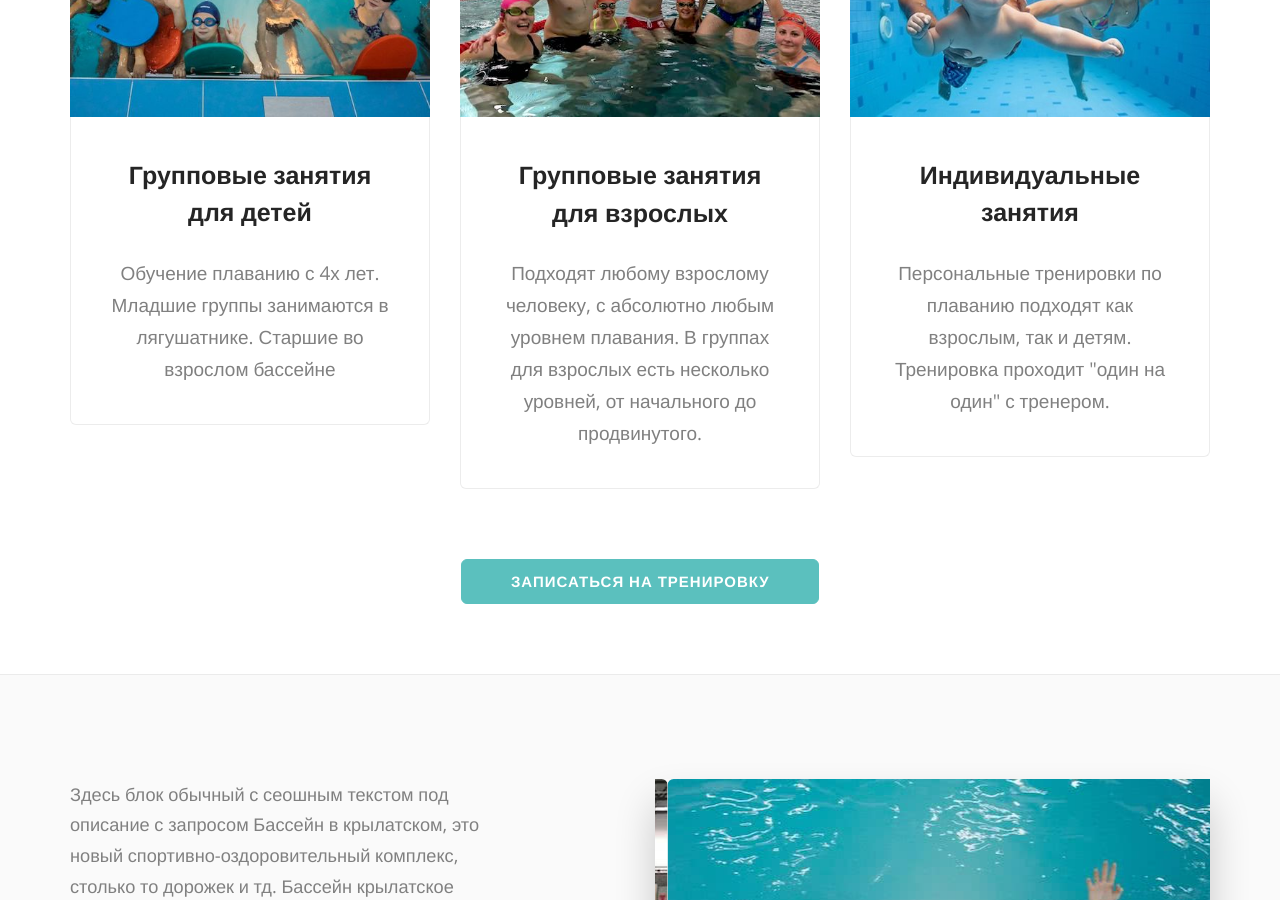
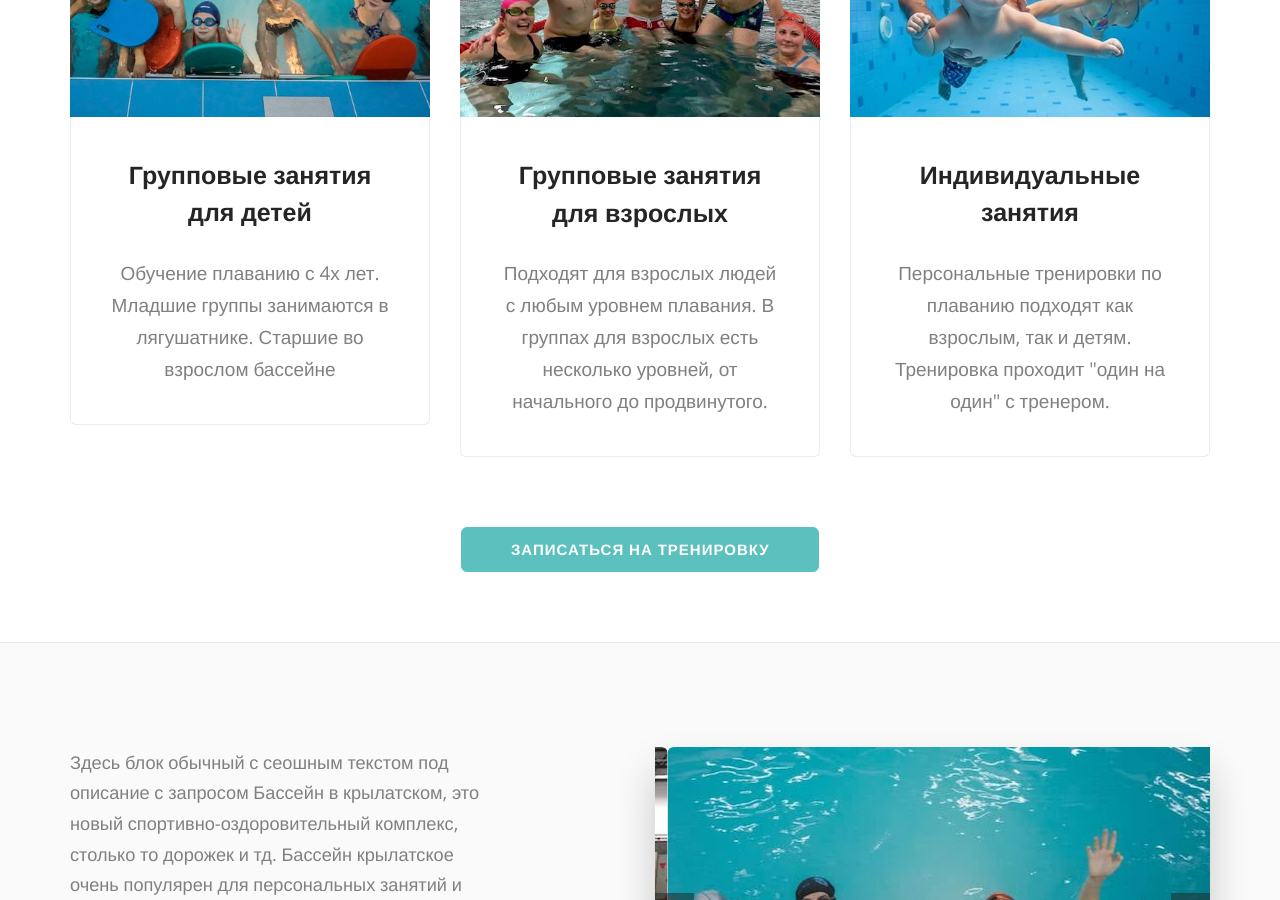
Before and after one commit to zhukovsp/bvk, a Jekyll site: the page built from index.md, in a window 1280 px wide and 900 px high, scrolled down 1279 px. Built offline with Jekyll 4.4.1, drawn with Linux system fonts in a browser that asks for light colours.

Commit message:
Updated Index

```diff
--- a/index.md
+++ b/index.md
@@ -14,7 +14,7 @@ section_2_desc_1: Обучение плаванию с 4х лет. Младши
   Старшие во взрослом бассейне
 section_2_subtitle_2: Групповые занятия для взрослых
 section_2_desc_2: |-
-  Подходят любому взрослому человеку, с абсолютно любым уровнем плавания.
+  Подходят для взрослых людей с любым уровнем плавания.
   В группах для взрослых есть несколько уровней, от начального до продвинутого.
 section_2_subtitle_3: Индивидуальные занятия
 section_2_desc_3: Персональные тренировки по плаванию подходят как взрослым, так и
```
